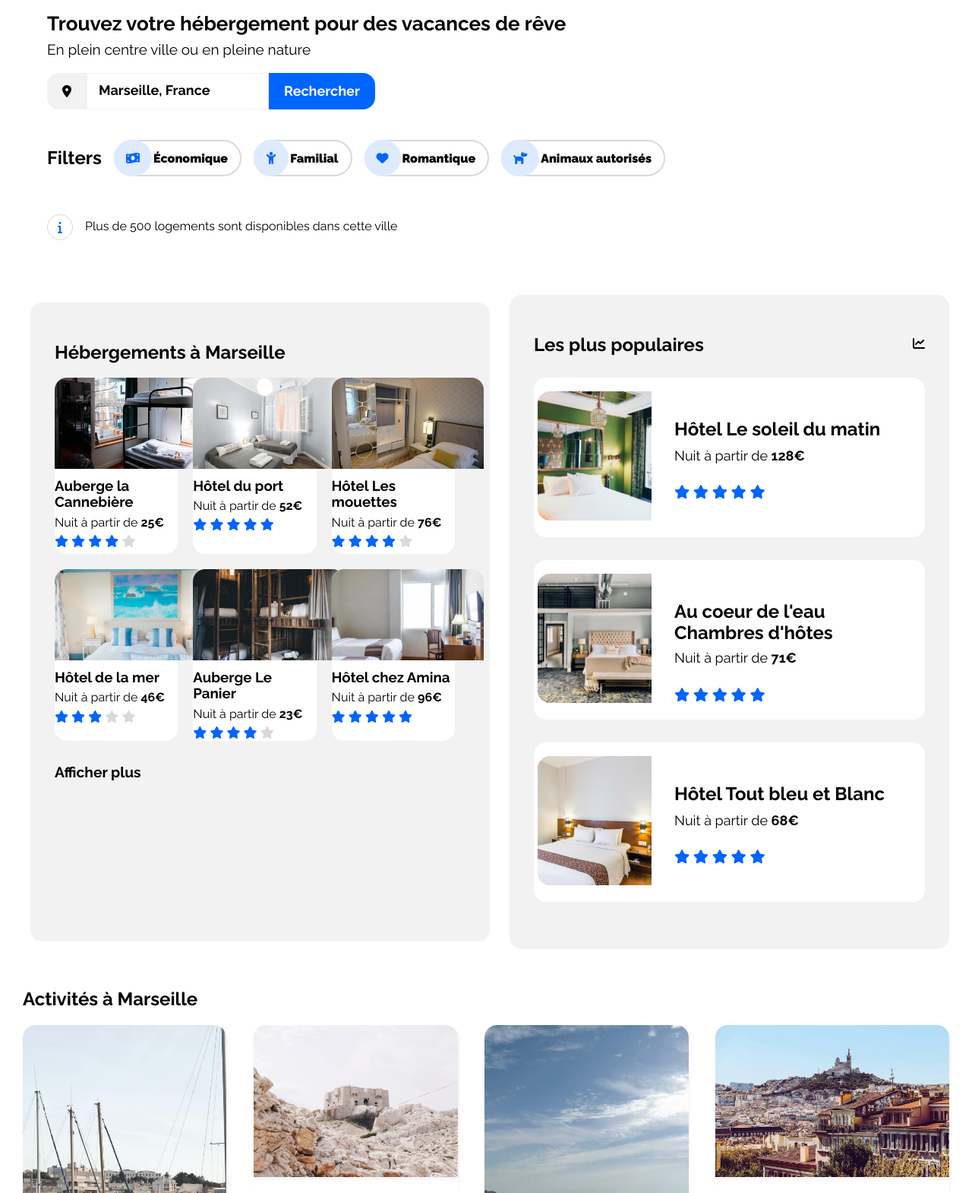
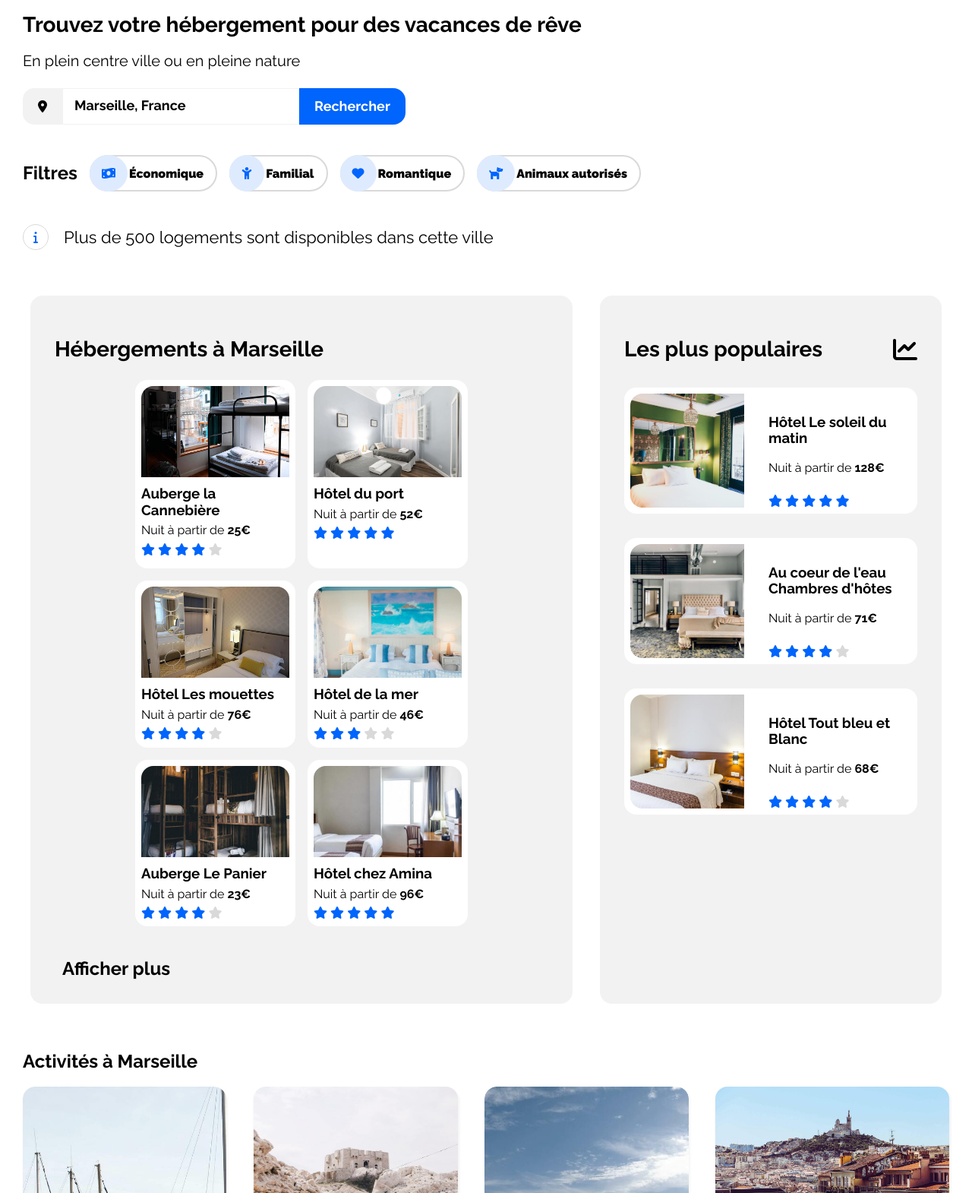
Before and after one commit to allouned/booki, a plain HTML site: page index.html in a window 1280 px wide. Shown: the part 104-1674 px from the top of the page at 76% size. Drawn offline with Linux system fonts and the light colour scheme.

Commit message:
modif 24 mars

```diff
--- a/css/style.css
+++ b/css/style.css
@@ -6,14 +6,14 @@
   box-sizing: inherit;
 }
 
-:root{
-    --blue:#0065fc;
-    --lightblue:#deebff;
-    --aliceblue:#f3f8ff;
-    --gray:#f2f2f2;
-    --grayplus:#d9d9d9;
-    --black:#000000;
-    --white:#FFFFFF;
+:root {
+  --blue: #0065fc;
+  --lightblue: #deebff;
+  --aliceblue: #f3f8ff;
+  --gray: #f2f2f2;
+  --grayplus: #d9d9d9;
+  --black: #000000;
+  --white: #ffffff;
 }
 
 html,
@@ -61,27 +61,21 @@ nav a:hover {
 
 .logo {
   margin-right: auto;
-  padding: 0 32px;
 }
 
 /* section trouver votre logement */
-#introduction {
-  padding: 0 32px;
-}
-
 #introduction p {
-  margin-top: 8px;
-  font-size: 19px;
+  margin-bottom: 24px;
+  font-size: 20px;
 }
 #introduction h1 {
-  margin-bottom: 0px;
-  font-size: 26px;
+  margin-bottom: 10px;
+  font-size: 28px;
 }
 
 /* section recherche */
 .recherche {
   display: flex;
-  padding: 0px 32px;
   margin-bottom: 30px;
 }
 
@@ -93,6 +87,7 @@ nav a:hover {
 
 .recherche input {
   padding: 0px 45px 0px 15px;
+  width: 250px;
   border: 1px solid var(--gray);
 }
 
@@ -123,7 +118,6 @@ button {
   align-items: center;
   flex-wrap: wrap;
   gap: 16px;
-  margin-left: 32px;
 }
 
 .filter-list h1 {
@@ -136,7 +130,7 @@ button {
   cursor: pointer;
   transition: all 0.5s ease-out;
 }
-.filter:hover{
+.filter:hover {
   background-color: var(--aliceblue);
   transform: scale(1.1);
 }
@@ -144,7 +138,7 @@ button {
 .fas.fa-child,
 .fas.fa-heart,
 .fas.fa-dog {
-  color:var(--blue);
+  color: var(--blue);
   background-color: var(--lightblue);
   padding: 16px;
   margin: -2px;
@@ -159,7 +153,10 @@ button {
 #info {
   display: flex;
   align-items: center;
-  padding: 32px;
+  margin-top: 16px;
+}
+#info p {
+  font-size: 22px;
 }
 .fas.fa-info {
   color: var(--blue);
@@ -172,7 +169,7 @@ button {
   display: flex;
   align-items: center;
   justify-content: center;
-  margin-right: 16px;
+  margin-right: 20px;
 }
 
 /*section Hébergements à Marseille et Les plus populaires*/
@@ -192,52 +189,65 @@ button {
   background-color: var(--gray);
 }
 
+.hebergement-marseille h2 {
+  font-size: 28px;
+}
+.populaire-plus h2 {
+  font-size: 28px;
+}
 .populaire-plus {
   flex-basis: 33%;
   padding: 32px;
+  margin: 10px;
   border-radius: 16px;
   background-color: var(--gray);
 }
 
-
 /*liste des blocks Hebergements à Marseille*/
-.resultats-recherche-marseille{
+.resultats-recherche-marseille {
   display: flex;
   flex-wrap: wrap;
-    gap: 20px;
-    margin-bottom: 30px;
+  justify-content: center;
+  gap: 16px;
+  margin-bottom: 42px;
 }
 
-.carte-logement{
+.carte-logement {
   display: block;
   width: 30%;
+  min-width: 140px;
+  padding: 8px;
   flex-wrap: wrap;
   border-radius: 16px;
   justify-content: space-between;
   background-color: var(--white);
   box-shadow: 0px 0px 16px var(--gray);
 }
-
+.carte-logement:hover {
+  transform: scale(1.1);
+}
 
 /*les images hébergements à Marseille*/
 .carte-logement img {
   border-radius: 16px 16px 0px 0px;
   height: 120px;
   width: 100%;
-  min-width: 200px;
+  min-width: 140px;
+  margin: auto;
   object-fit: cover;
   object-position: center;
 }
 
-.carte-logement p, .carte-logement h3{
+.carte-logement p,
+.carte-logement h3 {
   margin: 7px 0px;
 }
 
-
 /*Afficher plus*/
 .afficherplus {
-font-size: larger;
-font-weight: bold;
+  font-size: 24px;
+  font-weight: bolder;
+  margin-left: 10px;
 }
 /*Les plus populaires*/
 .title-populaire-chart {
@@ -247,49 +257,54 @@ font-weight: bold;
   margin-bottom: 10px;
 }
 .fa-solid.fa-chart-line {
-  font-weight:bolder;
+  font-weight: bolder;
+  font-size: 32px;
 }
-.populaire-plus img {
-  height: 170px;
-  width: 150px;
-  border-radius: 16px 0 0 16px;
-  object-fit: cover;
-  padding-right: 15px;
+
+.listpopulaire {
+  flex-direction: column;
+  border-radius: 16px;
 }
-.listpopulaire{
+
+.sun a {
   display: flex;
-  flex-wrap: wrap;
-  align-items: center;
-  align-content: space-between;
-}
-.listpopulaire a{
-  margin-bottom: 30px;
-}
-.sun{
-  display: flex;
-  align-items: center;
+  align-self: stretch;
+  width: 370px;
+  height: 150px;
+  margin: auto;
   border-radius: 16px;
   background-color: var(--white);
-  padding: 5px 10px 5px 5px;
+  margin-bottom: 32px;
+  padding: 8px;
   box-shadow: 0px 0px 16px var(--gray);
-  width: 500px;
-  height: 200px;
 }
-.sun-description{
-  display: flex;
+
+.sun:hover {
+  transform: scale(1.1);
+}
+
+.sun img {
+  width: 150px;
+  align-self: stretch;
+  align-items: stretch;
+  height: 150px;
+  border-radius: 16px 0 0 16px;
+  margin-right: 32px;
+
+  object-fit: cover;
+}
+
+.sun-description {
   flex-direction: column;
-  width: 100%;
-  height: 150px;
-  padding: 15px;
+  display: block;
+  align-content: space-around;
+  width: 300px;
+  padding-right: 20px;
 }
-.sun h3 {
-  margin-bottom: auto;
-  font-weight: bolder;
-  font-size:x-large;
-}
-.sun p{
-  margin-top: 10px;
-  font-size:large;
+
+.popstar {
+  position: relative;
+  top: 10px;
 }
 
 /* Color of the stars*/
@@ -299,7 +314,6 @@ font-weight: bold;
 .graystar {
   color: var(--grayplus);
 }
-
 
 /* section les activités à Marseille*/
 .activites {
@@ -316,14 +330,13 @@ figure {
   font-weight: bold;
   padding: 0px 0px 30px 0px;
 }
-figcaption{
+figcaption {
   position: relative;
   left: 20px;
   top: 20px;
 }
 .block1,
-.block3
-{
+.block3 {
   box-shadow: 1px 3px 4px var(--gray);
   width: 22%;
   border-radius: 16px;
@@ -394,44 +407,33 @@ figcaption{
   border-radius: 16px;
 }
 
-
-
 /* Footer*/
-
-.footer {
-  background-color: var(--gray);
-  width: 100%;
-}
 
 footer a {
   display: block;
   margin: 16px 0px;
 }
-.blocks-footer {
+.footer {
   display: flex;
+  background-color: var(--gray);
+  width: 100%;
   max-width: 100%;
-  width: 1440px;
   margin: auto;
-  padding: 0 32px;
+  padding: 0px;
   box-sizing: border-box;
 }
-.apropos {
-  width: 30%;
-  padding: 32px 32px;
-  display: block;
-}
-.nos-hebergements {
-  width: 30%;
-  padding: 32px 32px;
-  display: block;
-}
-.assistance {
+.footer-part {
   width: 30%;
   padding: 32px 32px;
   display: block;
 }
 
+.footer h4 {
+  font-weight: bolder;
+  font-size: 20px;
+}
 
+/* Version mobile */
 @media screen and (max-width: 767px) {
   nav {
     display: flex;
@@ -452,7 +454,6 @@ footer a {
     border-bottom: 3px solid var(--blue);
     border-top-color: transparent;
   }
-
   .sub-nav {
     display: flex;
     width: 100%;
@@ -461,7 +462,9 @@ footer a {
     text-align: center;
     width: 50%;
   }
-
+  #introduction h1, #introduction p, .recherche, .filter-list, #info{
+    padding: 0px 32px;
+  }
   #textloup {
     display: none;
   }
@@ -473,13 +476,11 @@ footer a {
 
   button {
     border-radius: 16px;
-    padding: 0px 24px;
-    min-width: 20px ;
   }
-  .recherche input {
-    padding: 0px 100px 0px 15px;
+  .filter-list h2 {
+    width: 100%;
+    margin-bottom: 0px;
   }
-
   #liste-logements {
     flex-direction: column-reverse;
   }
@@ -490,21 +491,35 @@ footer a {
   }
   .carte-logement {
     display: block;
-    flex-direction:row ;
+    flex-direction: row;
     width: 100%;
   }
 
+  /* les plus populaires */
+  .sun{
+    margin-bottom: 20px;
+  }
+
+  .sun a{
+    margin: auto;
+    width: auto;
+  }
+
   /*Activités à Marseille*/
-  .allblocks{
+  .allblocks {
     display: block;
     flex-direction: column;
   }
 
-  .block1, .block2, .block3, .block4 {
-    width: 100%;;
+  .block1,
+  .block2,
+  .block3,
+  .block4 {
+    width: 100%;
     margin-top: 30px;
   }
-  .block2-part1, .block4-part1{
+  .block2-part1,
+  .block4-part1 {
     margin-bottom: 30px;
   }
   .allblocks img {
@@ -513,16 +528,33 @@ footer a {
   }
 
   /* footer*/
-  .blocks-footer {
+  .footer {
     flex-direction: column;
   }
-  .apropos {
-    width: 100%;
-  }
-  .nos-hebergements {
-    width: 100%;
-  }
-  .assistance {
+  .footer-part {
     width: 100%;
   }
 }
+
+/* Pour les tablettes  entre 768px et 992px*/
+@media screen and (min-width: 768px) and (max-width: 992px) {
+  .carte-logement{
+    display: block;
+    flex-direction: row;
+    width: 45%;
+  }
+  #liste-logements {
+    flex-direction: column;
+  }
+.sun a{
+  width: auto;
+}
+.allblocks{
+flex-wrap: wrap;
+gap: 20px;
+}
+.block1, .block2, .block3, .block4{
+  width: 48%;
+}
+
+}
--- a/index.html
+++ b/index.html
@@ -55,7 +55,7 @@
 
         <!-- section filters-->
         <section class="filter-list">
-          <h2>Filters</h2>
+          <h2>Filtres</h2>
           <div class="filter">
             <i class="fa-solid fa-money-bill-wave"></i>
             <span>Économique</span>
@@ -213,9 +213,9 @@
             <!--liste pour les plus populaire-->
             <div class="listpopulaire">
               <!--première partie Hôtel Le soleil du matin-->
+              <div class="sun">
                   <a href="#">
-                <div class="sun">
-                  <div>
+                  <div class="populaire-img">
                     <img
                       src="images/hebergements/3_medium/emile-guillemot-Bj_rcSC5XfE-unsplash.jpg"
                       alt="hôtel soleil"
@@ -225,19 +225,19 @@
                   <div class="sun-description">
                     <h3>Hôtel Le soleil du matin</h3>
                     <p>Nuit à partir de <strong>128€</strong></p>
-                    <p>
+                    <div class="popstar">
                       <i class="fas fa-star bluestar"></i>
                       <i class="fas fa-star bluestar"></i>
                       <i class="fas fa-star bluestar"></i>
                       <i class="fas fa-star bluestar"></i>
                       <i class="fas fa-star bluestar"></i>
-                    </p>
                     </div>
                   </div>
                 </a>
+                </div>
               <!--Deuxième partie Au coeur de l'eau Chambres d'hôtes -->
+              <div class="sun">
                   <a href="#">
-                <div class="sun">
                   <div>
                     <img
                       src="images/hebergements/3_medium/aw-creative-VGs8z60yT2c-unsplash.jpg"
@@ -248,20 +248,20 @@
                   <div class="sun-description">
                     <h3>Au coeur de l'eau Chambres d'hôtes</h3>
                     <p>Nuit à partir de <strong>71€</strong></p>
-                    <p>
+                    <div class="popstar">
                       <i class="fas fa-star bluestar"></i>
                       <i class="fas fa-star bluestar"></i>
                       <i class="fas fa-star bluestar"></i>
                       <i class="fas fa-star bluestar"></i>
-                      <i class="fas fa-star bluestar"></i>
-                    </p>
+                      <i class="fas fa-star graystar"></i>
                     </div>
                   </div>
                 </a>
+                </div>
 
               <!--troisième partie Hôtel Tout bleu et Blanc-->
+              <div class="sun">
                   <a href="#">
-                <div class="sun">
                   <div>
                     <img
                       src="images/hebergements/3_medium/febrian-zakaria-sjvU0THccQA-unsplash.jpg"
@@ -272,16 +272,16 @@
                   <div class="sun-description">
                     <h3>Hôtel Tout bleu et Blanc</h3>
                     <p>Nuit à partir de <strong>68€</strong></p>
-                    <p>
+                    <div class="popstar">
                       <i class="fas fa-star bluestar"></i>
                       <i class="fas fa-star bluestar"></i>
                       <i class="fas fa-star bluestar"></i>
                       <i class="fas fa-star bluestar"></i>
-                      <i class="fas fa-star bluestar"></i>
-                    </p>
+                      <i class="fas fa-star graystar"></i>
                     </div>
                   </div>
                 </a>
+                </div>
             </div>
           </aside>
         </section>
@@ -359,28 +359,27 @@
           </div>
         </section>
       </main>
+    </div>
 
       <!--footer-->
       <footer class="footer">
-        <div class="blocks-footer">
-          <div class="apropos">
+          <div class="footer-part">
             <h4>À propos</h4>
             <a href="#">Fonctionnement du site</a>
             <a href="#">Conditions générales de vente</a>
             <a href="#">Données et confidentialité</a>
           </div>
-          <div class="nos-hebergements">
+          <div class="footer-part">
             <h4>Nos hébergements</h4>
             <a href="#">Charte qualité</a>
             <a href="#">Soumettre votre hôtel</a>
           </div>
-          <div class="assistance">
+          <div class="footer-part">
             <h4>Assistance</h4>
             <a href="#">Centre d'aide</a>
             <a href="#">Nous contacter</a>
           </div>
-        </div>
       </footer>
-    </div>
+
   </body>
 </html>
```
Lines whose indentation alone changed are shown as unchanged.
